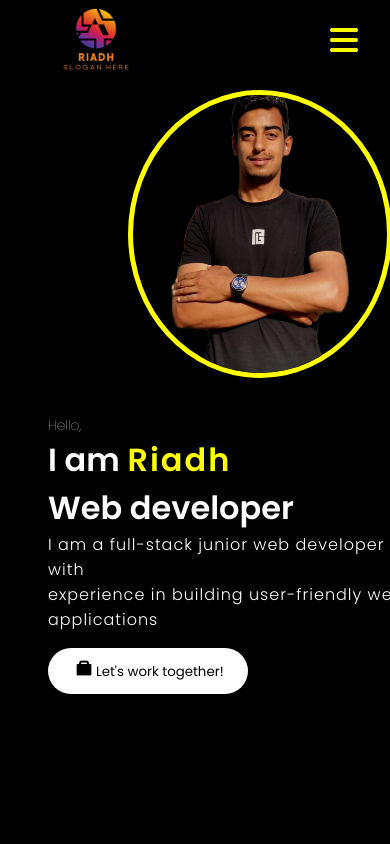
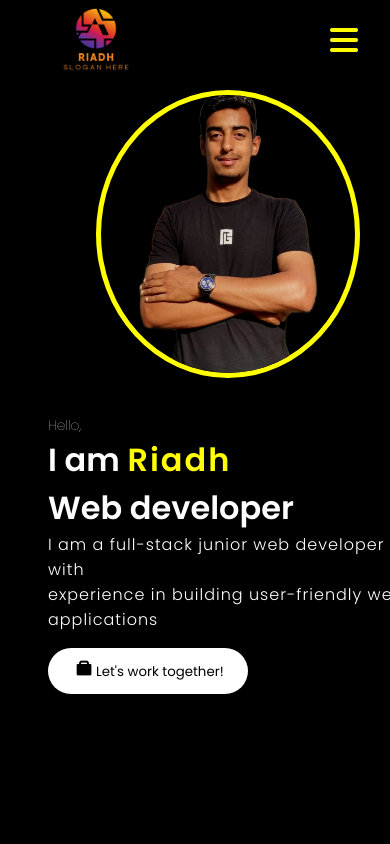
Before and after one commit to Riadh-Ibrahim/e-Portfolio, a React (Create React App) app: page / in a window 390 px wide. Shown: the top 844 px of the page. Built offline with nearby package versions, Linux system fonts and the light colour scheme.

Commit message:
Update intro.css

```diff
--- a/src/components/Intro/intro.css
+++ b/src/components/Intro/intro.css
@@ -164,3 +164,9 @@
         z-index: 1;
     }
 }
+
+@media screen and (max-width: 480px) {
+    .circle {
+        left: 6rem;
+    }
+}
```
